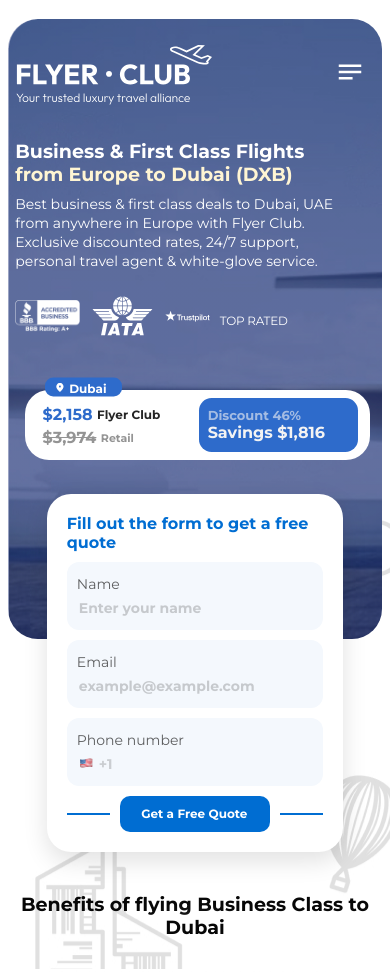
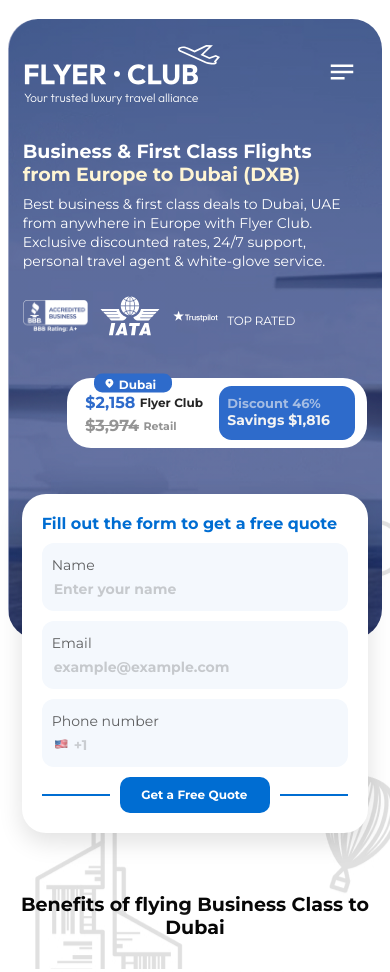
Before and after one commit to Zakhozhij/flights, a website built with webpack: page src/index.html in a window 390 px wide. Shown: the top 972 px of the page. Built offline with nearby package versions, Linux system fonts and the light colour scheme.

Commit message:
Flights 6

```diff
--- a/src/css/form.css
+++ b/src/css/form.css
@@ -148,8 +148,14 @@
 		top: 494px;
 	}
 }
-@media (max-width: 320px) {
+@media (max-width: 340px) {
 	.form_free_quote {
 		top: 418px;
    }
 }
+
+@media (min-width: 200px) and (max-width: 1440px) {
+	.form_free_quote {
+		width: calc(90% + (62 - 90) * ((100vw - 200px) / (1440 - 200)));
+	}
+}
--- a/src/css/promo.css
+++ b/src/css/promo.css
@@ -387,7 +387,7 @@
 
 @media (max-width: 992px) {
 	.menu {
-		width: 96%;
+		width: 92%;
 	}
 	.menu_logo img {
 		width: 140px;
@@ -401,17 +401,14 @@
 	}
 
 	.promo_banner {
-		left: 2%;
+		left: 4%;
 	}
 	.description {
 		font-size: 14px;
 	}
 	.flyer_club {
-		right: 2%;
+		right: 4%;
 		top: 61%;
-	}
-	.elipse {
-		right: 2%;
 	}
 }
 @media (max-width: 768px) {
@@ -460,14 +457,12 @@
 		display: block;
 	}
 	.flyer_club {
-		width: 98%;
+		width: 92%;
+		max-width: 300px;
 		height: 79px;
 		top: 58%;
-		right: 0;
-		left: 0;
-		margin: auto;
-		padding: 8px 8px 8px 13px;
-		gap: 11.8px;
+		right: 4%;
+		padding: 0;
 	}
 	.flyer_club_content {
 		height: 69.71px;
@@ -528,11 +523,14 @@
 	}
 }
 @media (max-width: 450px) {
+	.discount_savings {
+		font-size: 14px;
+	}
 	.sale_description{
 		display: none;
 	}
 }
-@media (max-width: 350px) {
+/* @media (max-width: 350px) {
 	.discount_price {
 		font-size: 12px;
 	}
@@ -547,11 +545,11 @@
 		font-size: 12px;
 	}
 	.flyer_club{
-		top: 64%;
-		padding: 8px 8px 8px 4px;
+		top: 62%;
+
 	}
-}
-@media (max-width: 320px) {
+} */
+@media (max-width: 340px) {
 	.flyer_club{
 		display: none;
 	}
--- a/src/css/style.css
+++ b/src/css/style.css
@@ -89,7 +89,7 @@
       top: 893px;
   }
 }
-@media (max-width: 320px){
+@media (max-width: 340px){
 
   .info_block {
     top: 809px;
```
